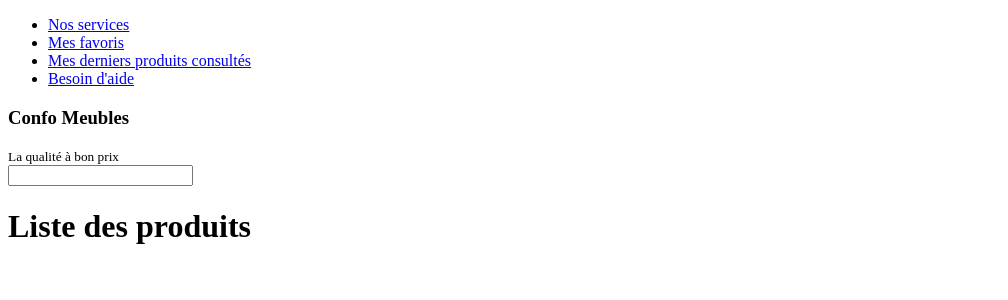
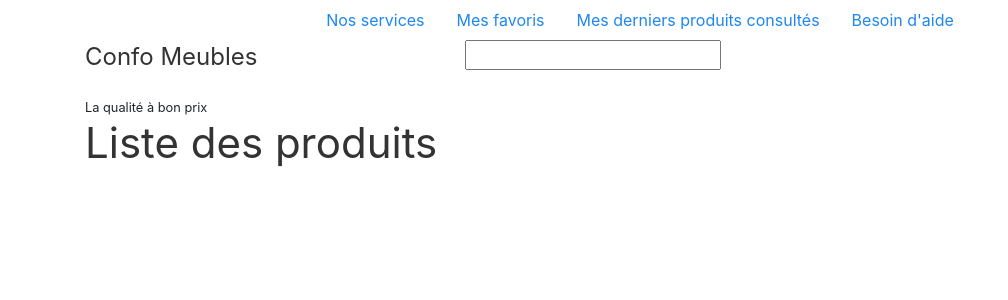
Before and after one commit to imhassane/confomeublesview, a React (Create React App) app: page /product/1/1 in a window 1280 px wide. Shown: the top 300 px of the page, without its empty margins (0-1008 px from the left). Built offline with nearby package versions, Linux system fonts and the light colour scheme; no server answers.

Commit message:
Stylisation de la page

```diff
--- a/public/index.html
+++ b/public/index.html
@@ -10,31 +10,16 @@
     -->
     <link rel="manifest" href="%PUBLIC_URL%/manifest.json">
     <link rel="shortcut icon" href="%PUBLIC_URL%/favicon.ico">
-    <!--
-      Notice the use of %PUBLIC_URL% in the tags above.
-      It will be replaced with the URL of the `public` folder during the build.
-      Only files inside the `public` folder can be referenced from the HTML.
-
-      Unlike "/favicon.ico" or "favicon.ico", "%PUBLIC_URL%/favicon.ico" will
-      work correctly both with client-side routing and a non-root public URL.
-      Learn how to configure a non-root public URL by running `npm run build`.
-    -->
+    <link rel="stylesheet" href="https://stackpath.bootstrapcdn.com/bootstrap/4.1.3/css/bootstrap.min.css" integrity="sha384-MCw98/SFnGE8fJT3GXwEOngsV7Zt27NXFoaoApmYm81iuXoPkFOJwJ8ERdknLPMO" crossorigin="anonymous" />
+    <link rel="stylesheet" href="https://cdnjs.cloudflare.com/ajax/libs/uikit/3.0.0-rc.16/css/uikit.min.css" />
     <title>React App</title>
   </head>
   <body>
     <noscript>
       You need to enable JavaScript to run this app.
     </noscript>
-    <div id="root"></div>
-    <!--
-      This HTML file is a template.
-      If you open it directly in the browser, you will see an empty page.
-
-      You can add webfonts, meta tags, or analytics to this file.
-      The build step will place the bundled scripts into the <body> tag.
-
-      To begin the development, run `npm start` or `yarn start`.
-      To create a production bundle, use `npm run build` or `yarn build`.
-    -->
+    <div id="root" class="container"></div>
+    <script src="https://cdnjs.cloudflare.com/ajax/libs/uikit/3.0.0-rc.16/js/uikit.min.js"></script>
+    <script src="https://cdnjs.cloudflare.com/ajax/libs/uikit/3.0.0-rc.16/js/uikit-icons.min.js"></script>
   </body>
 </html>
--- a/src/components/elements/Navbar.js
+++ b/src/components/elements/Navbar.js
@@ -15,15 +15,15 @@ export default class Navbar extends React.Component {
 
     render(){
         return (
-            <div className="">
-                <div>
+            <div className="row">
+                <div className="col-md-4">
                     <h3>Confo Meubles</h3>
                     <small>La qualité à bon prix</small>
                 </div>
-                <div>
+                <div className="col-md-4">
                     <input type="text" onChange={e=>this.handleSubmit(e)} />
                 </div>
-                <div>
+                <div className="col-md-4">
 
                 </div>
             </div>
--- a/src/components/elements/TopNavbar.js
+++ b/src/components/elements/TopNavbar.js
@@ -4,13 +4,29 @@ import { Link } from "react-router-dom"
 
 const TopNavbar = props => {
     return (
-        <nav>
+        <nav className="">
 
-            <ul>
-                <li><Link to="/products/">Nos services</Link></li>
-                <li><Link to="">Mes favoris</Link></li>
-                <li><Link to="">Mes derniers produits consultés</Link></li>
-                <li><Link to="">Besoin d'aide</Link></li>
+            <ul className="nav justify-content-center">
+                <li className="nav-item">
+                    <Link to="/products/" className="nav-link">
+                        Nos services
+                    </Link>
+                </li>
+                <li className="nav-item">
+                    <Link to="" className="nav-link">
+                        Mes favoris
+                    </Link>
+                </li>
+                <li className="nav-item">
+                    <Link to="" className="nav-link">
+                        Mes derniers produits consultés
+                    </Link>
+                </li>
+                <li className="nav-item">
+                    <Link to="" className="nav-link">
+                        Besoin d'aide
+                    </Link>
+                </li>
             </ul>
 
         </nav>
--- a/src/components/products/ProductDescription.js
+++ b/src/components/products/ProductDescription.js
@@ -1,12 +1,22 @@
 import React from 'react'
 import { Link } from "react-router-dom"
+import { getProduct } from "../../functions"
+
 
 const ProductDescription = ({id, name, slug, description, details, image, category}) => (
-    <div className="">
+    <Link to={getProduct(id, slug)}>
+        <div className="uk-card uk-card-default">
 
-        <h3>{name}</h3>
-        <Link to={`/product/${id}/${slug}/`}>Voir les details</Link>
-    </div>
+            <div className="uk-card-media-top">
+                <img src={image} alt={name} />
+            </div>
+
+            <div className="uk-card-body">
+                <span className="">{name}</span>
+            </div>
+
+        </div>
+    </Link>
 )
 
 export default ProductDescription
--- a/src/components/products/ProductList.js
+++ b/src/components/products/ProductList.js
@@ -8,6 +8,7 @@ const ProductList = ({ products, search }) => {
 
         if(product.name.toLowerCase().includes(search.toLowerCase())){
             return (
+                <div key={product.id}>
                     <ProductDescription
                         id={product.id}
                         slug={product.slug}
@@ -18,6 +19,7 @@ const ProductList = ({ products, search }) => {
                         image={product.image}
                         category={product.category}
                     />
+                </div>
             )
         }
 
@@ -25,7 +27,7 @@ const ProductList = ({ products, search }) => {
     })
 
     return (
-        <div>
+        <div className="uk-grid-small uk-child-width-1-3 uk-grid-match" uk-grid="true">
             {products_list}
         </div>
     )
--- a/src/containers/Product.js
+++ b/src/containers/Product.js
@@ -19,10 +19,7 @@ export default class Product extends React.Component {
         const products = this.state.products
         return (
             <div>
-                <h1>Liste des produits</h1>
-                <p>
-                    Terme de recherche: {this.props.search}
-                </p>
+                <h4>Nos derniers produits</h4>
                 <ProductList products={products} search={this.props.search} />
             </div>
         )
--- a/src/functions.js
+++ b/src/functions.js
@@ -1 +1,5 @@
 export const makeURL = url => `http://localhost:8000/${url}`
+
+// Router
+export const getProducts = "/products/"
+export const getProduct = (id, slug) => `/product/${id}/${slug}/`
```
Lines whose indentation alone changed are shown as unchanged.
